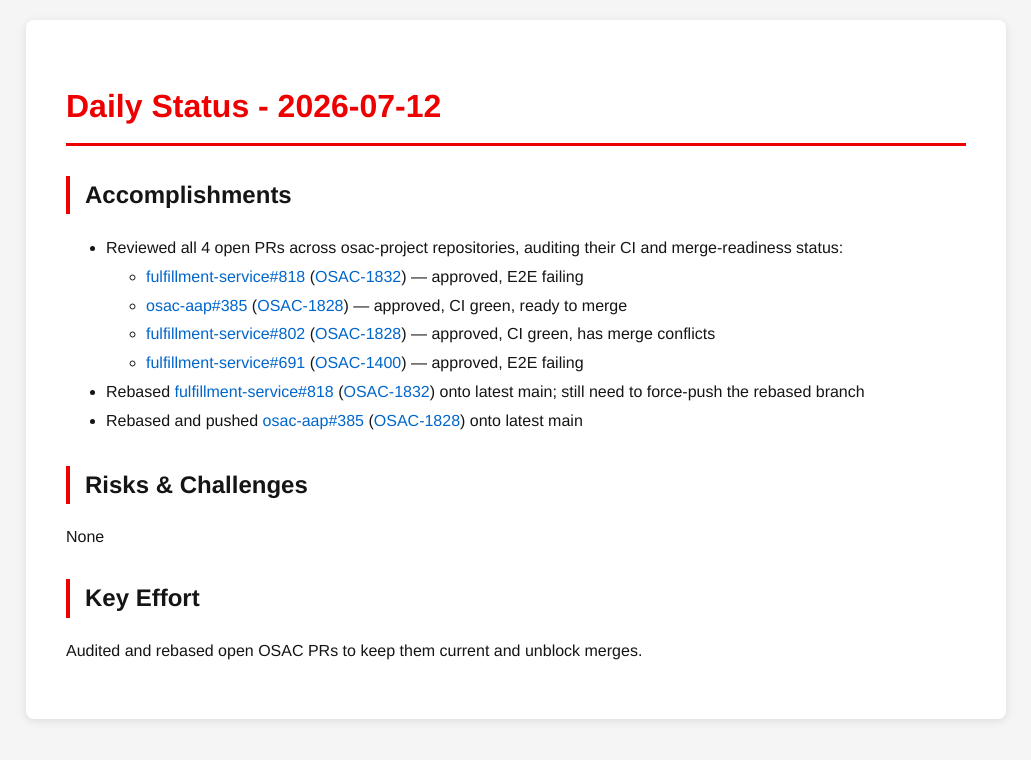
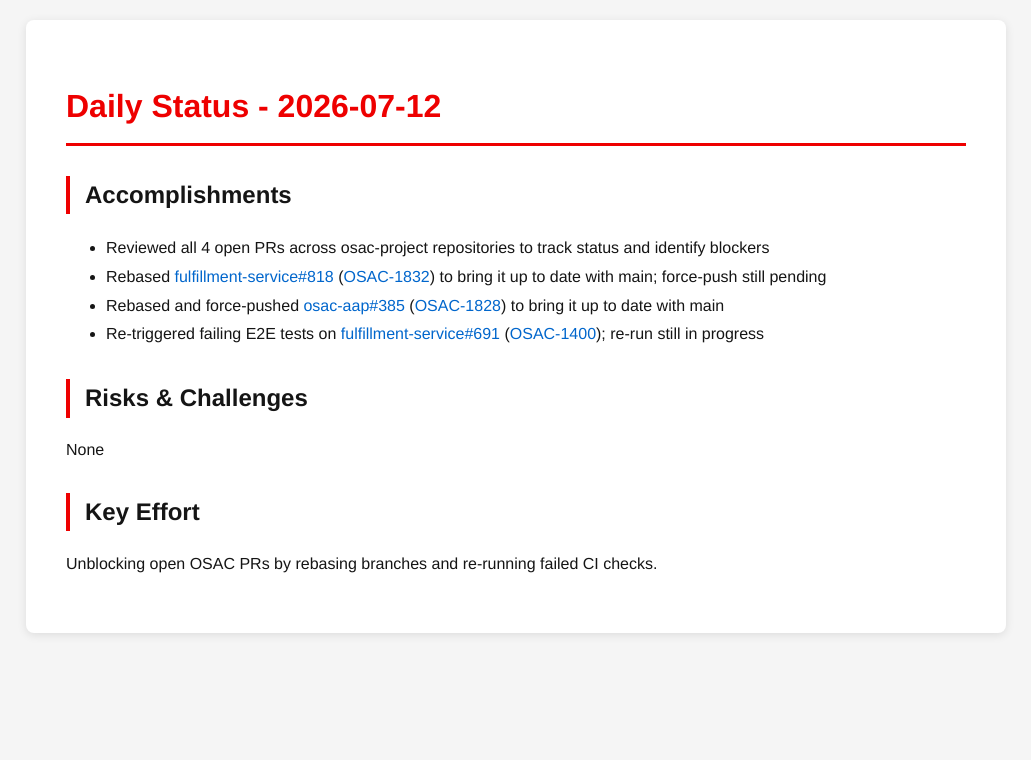
Before and after one commit to tzvatot/daily-status, a Jekyll site: the page built from 2026-07-12.md, in a window 1280 px wide. Shown: the top 760 px of the page, without its empty margins (124-1155 px from the left). Built offline with Jekyll 4.4.1, drawn with Linux system fonts in a browser that asks for light colours.

Commit message:
Daily status update - 2026-07-12

```diff
--- a/2026-07-12.md
+++ b/2026-07-12.md
@@ -7,16 +7,13 @@ date: 2026-07-12
 # Daily Status - 2026-07-12
 
 ## Accomplishments
-- Reviewed all 4 open PRs across osac-project repositories, auditing their CI and merge-readiness status:
-  - [fulfillment-service#818](https://github.com/osac-project/fulfillment-service/pull/818) ([OSAC-1832](https://redhat.atlassian.net/browse/OSAC-1832)) — approved, E2E failing
-  - [osac-aap#385](https://github.com/osac-project/osac-aap/pull/385) ([OSAC-1828](https://redhat.atlassian.net/browse/OSAC-1828)) — approved, CI green, ready to merge
-  - [fulfillment-service#802](https://github.com/osac-project/fulfillment-service/pull/802) ([OSAC-1828](https://redhat.atlassian.net/browse/OSAC-1828)) — approved, CI green, has merge conflicts
-  - [fulfillment-service#691](https://github.com/osac-project/fulfillment-service/pull/691) ([OSAC-1400](https://redhat.atlassian.net/browse/OSAC-1400)) — approved, E2E failing
-- Rebased [fulfillment-service#818](https://github.com/osac-project/fulfillment-service/pull/818) ([OSAC-1832](https://redhat.atlassian.net/browse/OSAC-1832)) onto latest main; still need to force-push the rebased branch
-- Rebased and pushed [osac-aap#385](https://github.com/osac-project/osac-aap/pull/385) ([OSAC-1828](https://redhat.atlassian.net/browse/OSAC-1828)) onto latest main
+- Reviewed all 4 open PRs across osac-project repositories to track status and identify blockers
+- Rebased [fulfillment-service#818](https://github.com/osac-project/fulfillment-service/pull/818) ([OSAC-1832](https://redhat.atlassian.net/browse/OSAC-1832)) to bring it up to date with main; force-push still pending
+- Rebased and force-pushed [osac-aap#385](https://github.com/osac-project/osac-aap/pull/385) ([OSAC-1828](https://redhat.atlassian.net/browse/OSAC-1828)) to bring it up to date with main
+- Re-triggered failing E2E tests on [fulfillment-service#691](https://github.com/osac-project/fulfillment-service/pull/691) ([OSAC-1400](https://redhat.atlassian.net/browse/OSAC-1400)); re-run still in progress
 
 ## Risks & Challenges
 None
 
 ## Key Effort
-Audited and rebased open OSAC PRs to keep them current and unblock merges.
+Unblocking open OSAC PRs by rebasing branches and re-running failed CI checks.
```
